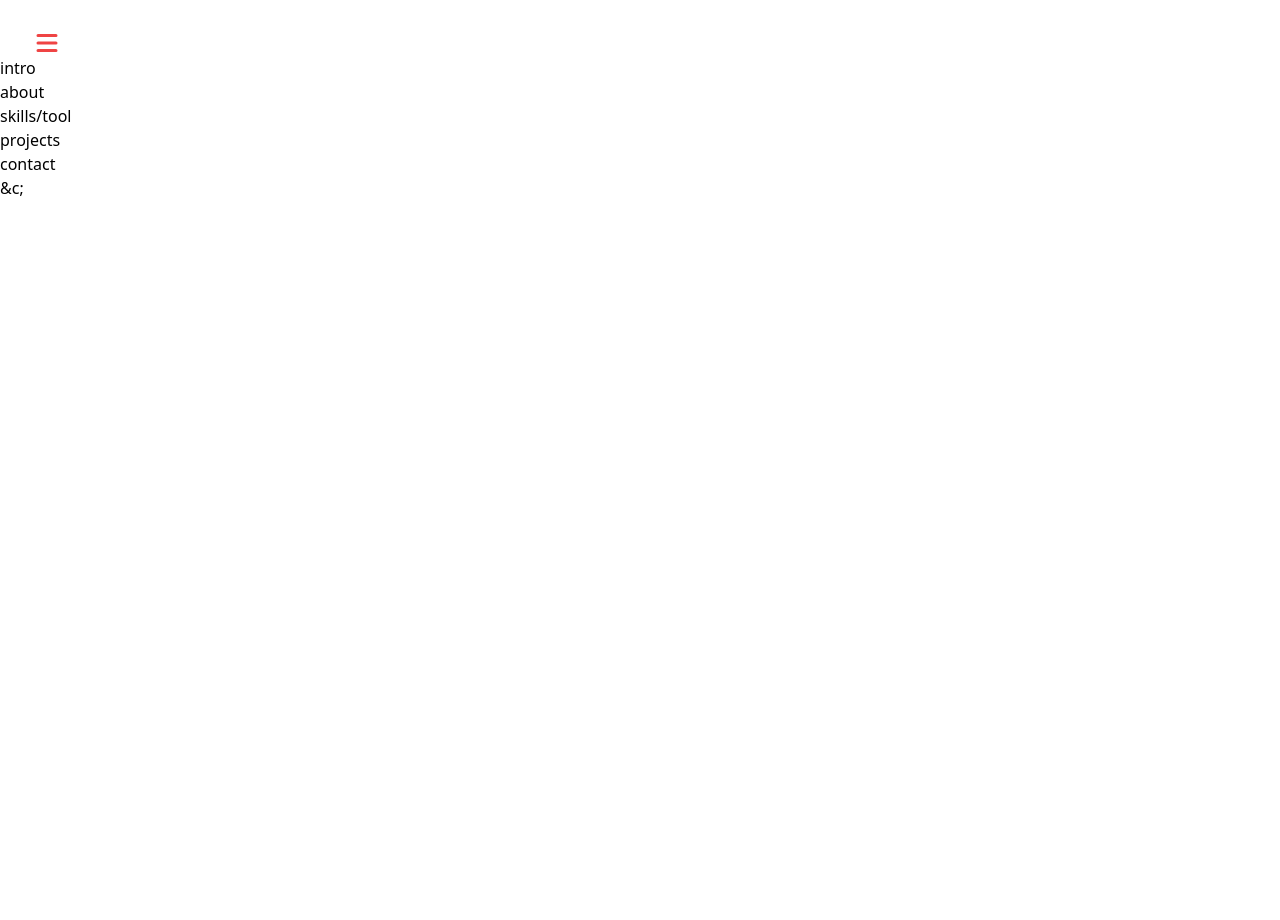
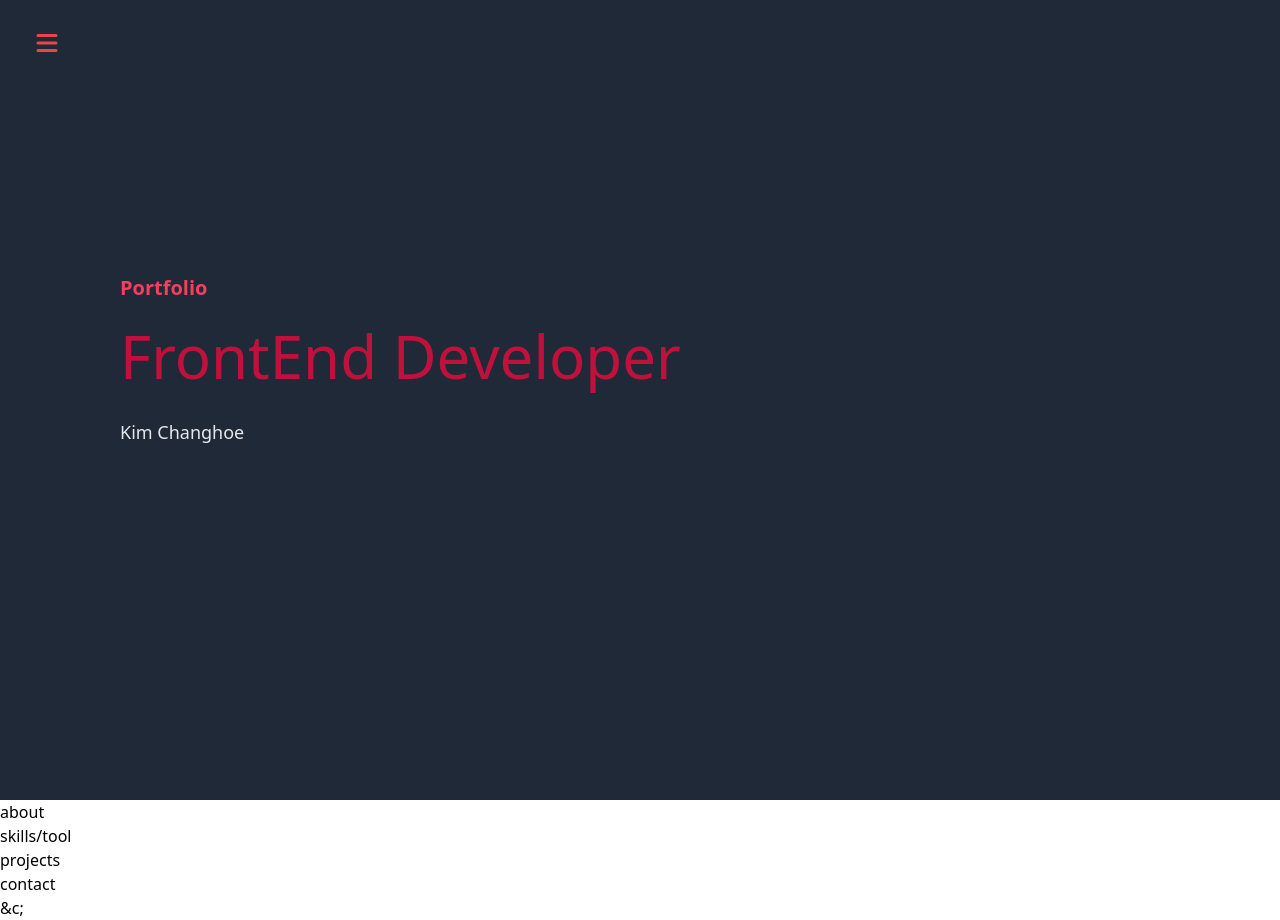
Before and after one commit to chkim116/chkim116_portfolio, a React app: page / in a window 1280 px wide. Before the commit the page ends 800 px from the top, so only its background shows below. Built offline with nearby package versions, Linux system fonts and the light colour scheme.

Commit message:
feat intro component

```diff
--- a/src/App.tsx
+++ b/src/App.tsx
@@ -1,10 +1,10 @@
 import AppLayout from './components/layouts/AppLayout';
-import Portfolio from './components/Portfolio';
+import Home from './components/Home';
 
 const App = () => {
     return (
         <AppLayout>
-            <Portfolio />
+            <Home />
         </AppLayout>
     );
 };
--- /dev/null
+++ b/src/components/Home/Intro.tsx
@@ -0,0 +1,13 @@
+const Intro = () => {
+    return (
+        <article className="w-full h-screen flex p-10 items-center bg-gray-800">
+            <div className="pl-20 pb-20">
+                <p className="text-xl text-rose-500 font-bold pb-6">Portfolio</p>
+                <h1 className="text-6xl pb-8 text-rose-700">FrontEnd Developer</h1>
+                <p className="text-lg text-gray-200">Kim Changhoe</p>
+            </div>
+        </article>
+    );
+};
+
+export default Intro;
--- a/src/components/Portfolio.tsx
+++ b/src/components/Home/index.tsx
@@ -1,9 +1,9 @@
-const Portfolio = () => {
+import Intro from './Intro';
+
+const Home = () => {
     return (
         <section>
-            <article>
-                <div>intro</div>
-            </article>
+            <Intro />
             <article>
                 <h1>about</h1>
             </article>
@@ -20,4 +20,4 @@ const Portfolio = () => {
     );
 };
 
-export default Portfolio;
+export default Home;
--- a/src/components/layouts/AppHeader.tsx
+++ b/src/components/layouts/AppHeader.tsx
@@ -14,7 +14,7 @@ const AppHeader = () => {
     }, []);
 
     return (
-        <header className="w-full mx-auto h-14 flex items-center relative">
+        <header className="w-full mx-auto flex items-center relative">
             <button
                 className="cursor-pointer fixed max-w-fit top-7 left-8 z-10"
                 onClick={handleOpenNav}
```
